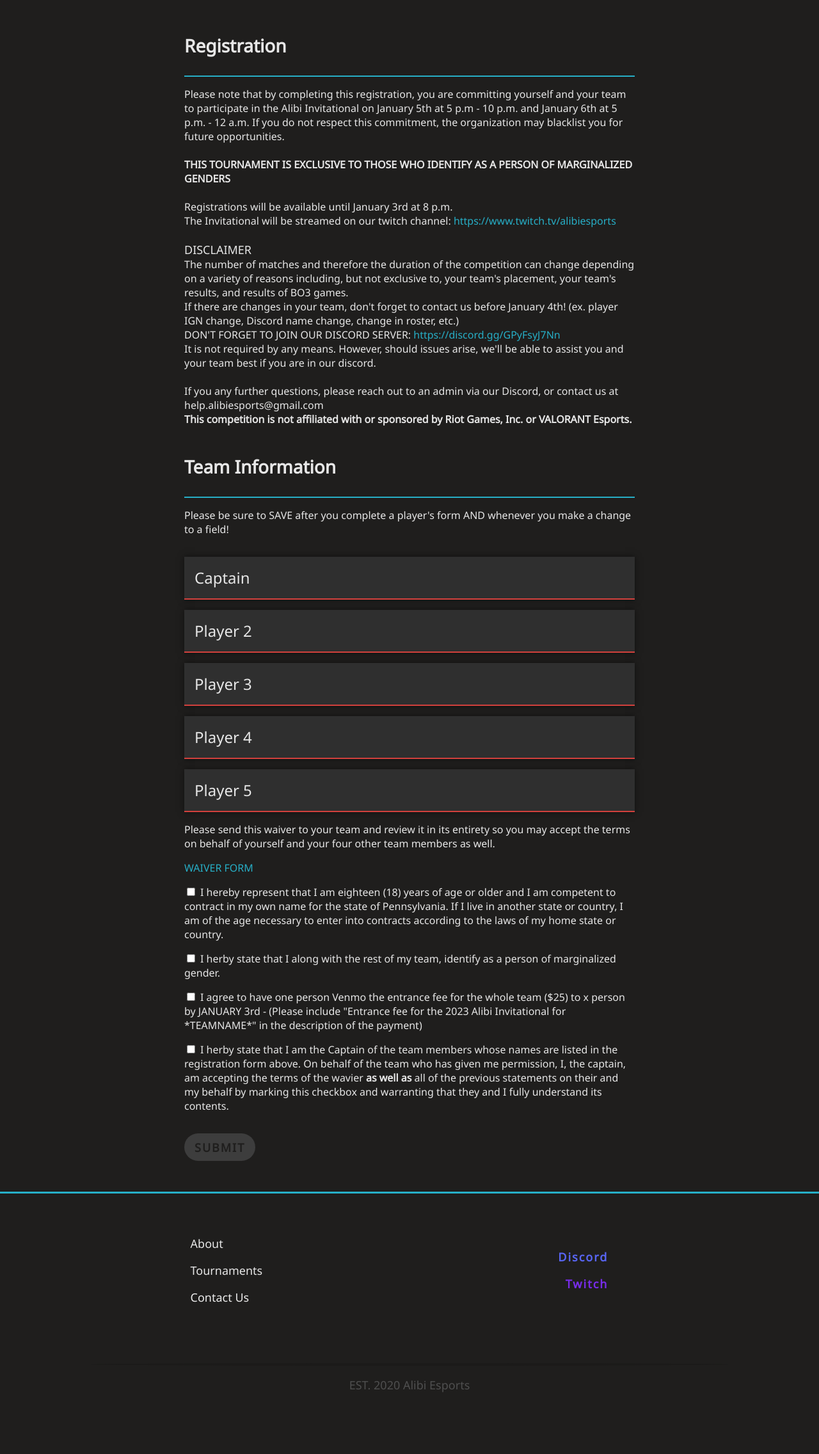
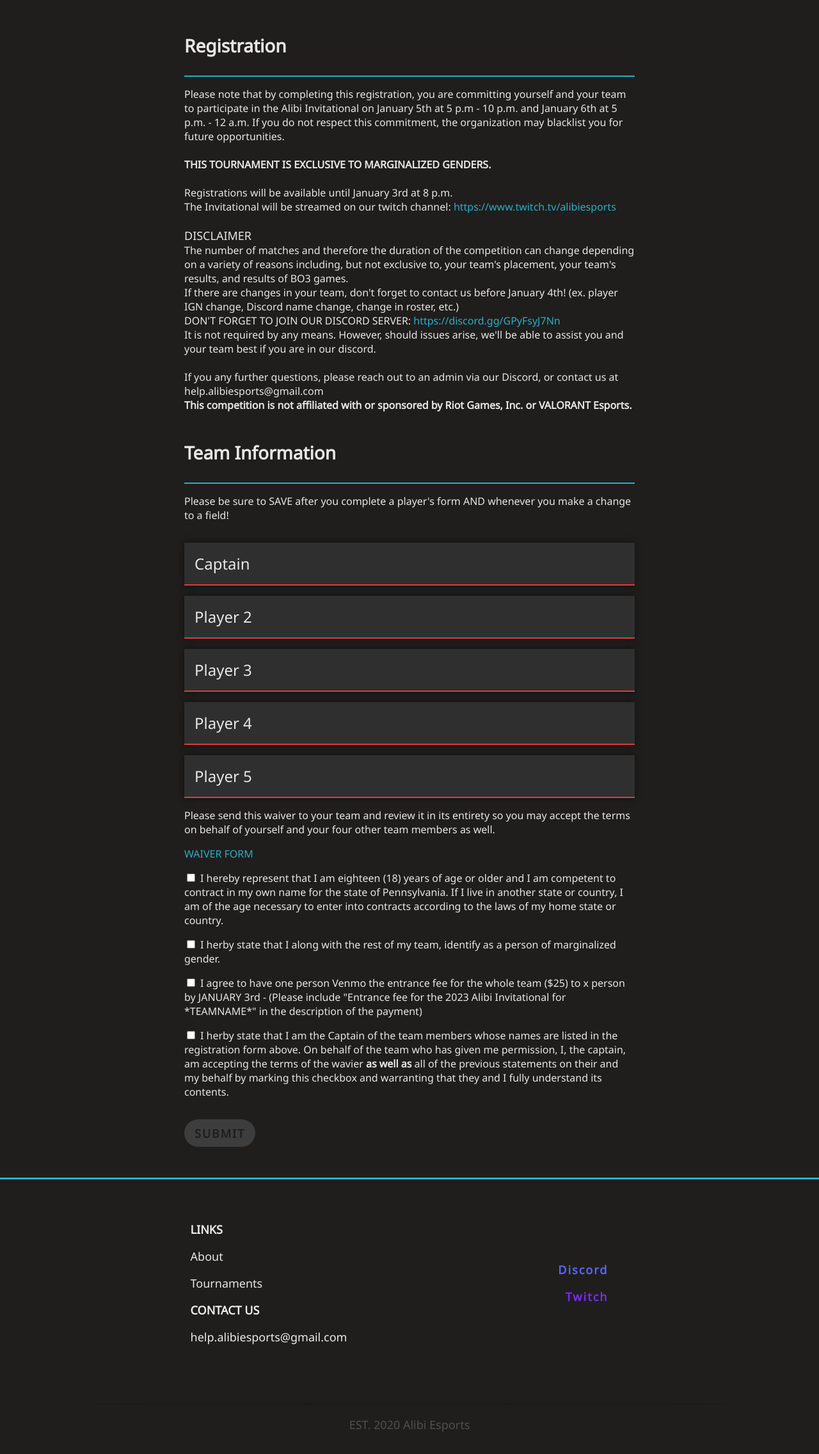
Before and after one commit to justindjsuh/alibi-esports-fe, a React (Create React App) app: page /signup in a window 1280 px wide. Shown: the part 128-2400 px from the top of the page at 64% size. Before the commit the page ends 2338 px from the top, so only its background shows below. Built offline with nearby package versions, Linux system fonts and the light colour scheme.

Commit message:
fixed footer and wording

```diff
--- a/public/style.css
+++ b/public/style.css
@@ -169,6 +169,11 @@ body {
   width: 80%;
   border: 2px solid #1b1a19;
   border-radius: 90%;
+}
+
+.footer_col_title {
+  font-weight: 600;
+  text-transform: uppercase;
 }
 
 .footer_col {
--- a/src/components/Footer.js
+++ b/src/components/Footer.js
@@ -7,13 +7,15 @@ const Footer = () => {
         <div className="upper_footer">
           <div className="footer_content">
             <div className="footer_col">
+              <p className="footer_col_title">Links</p>
               <p>
                 <a href="#section1_top">About</a>
               </p>
               <p>
                 <Link to="/tournaments">Tournaments</Link>
               </p>
-              <p>Contact Us</p>
+              <p className="footer_col_title">Contact Us</p>
+              <p>help.alibiesports@gmail.com</p>
             </div>
             <div className="footer_col footer_last_col">
               <p className="footer_discord">
--- a/src/features/form/Form.js
+++ b/src/features/form/Form.js
@@ -13,10 +13,7 @@ const Form = () => {
           January 5th at 5 p.m - 10 p.m. and January 6th at 5 p.m. - 12 a.m. If
           you do not respect this commitment, the organization may blacklist you
           for future opportunities.<br></br> <br></br>
-          <strong>
-            THIS TOURNAMENT IS EXCLUSIVE TO THOSE WHO IDENTIFY AS A PERSON OF
-            MARGINALIZED GENDERS
-          </strong>
+          <strong>THIS TOURNAMENT IS EXCLUSIVE TO MARGINALIZED GENDERS.</strong>
           <br></br> <br></br>
           Registrations will be available until January 3rd at 8 p.m. <br></br>
           The Invitational will be streamed on our twitch channel:
```
